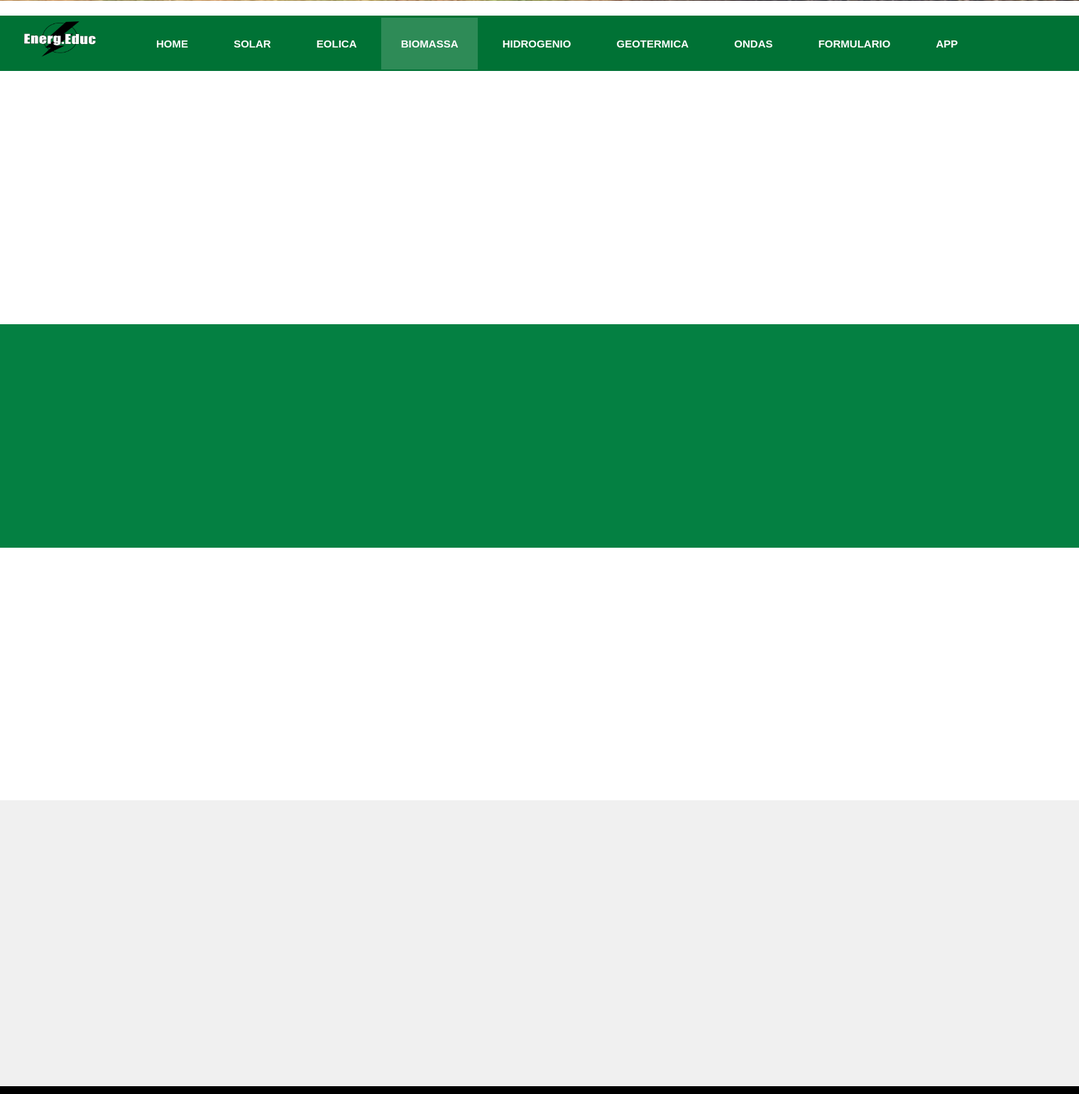
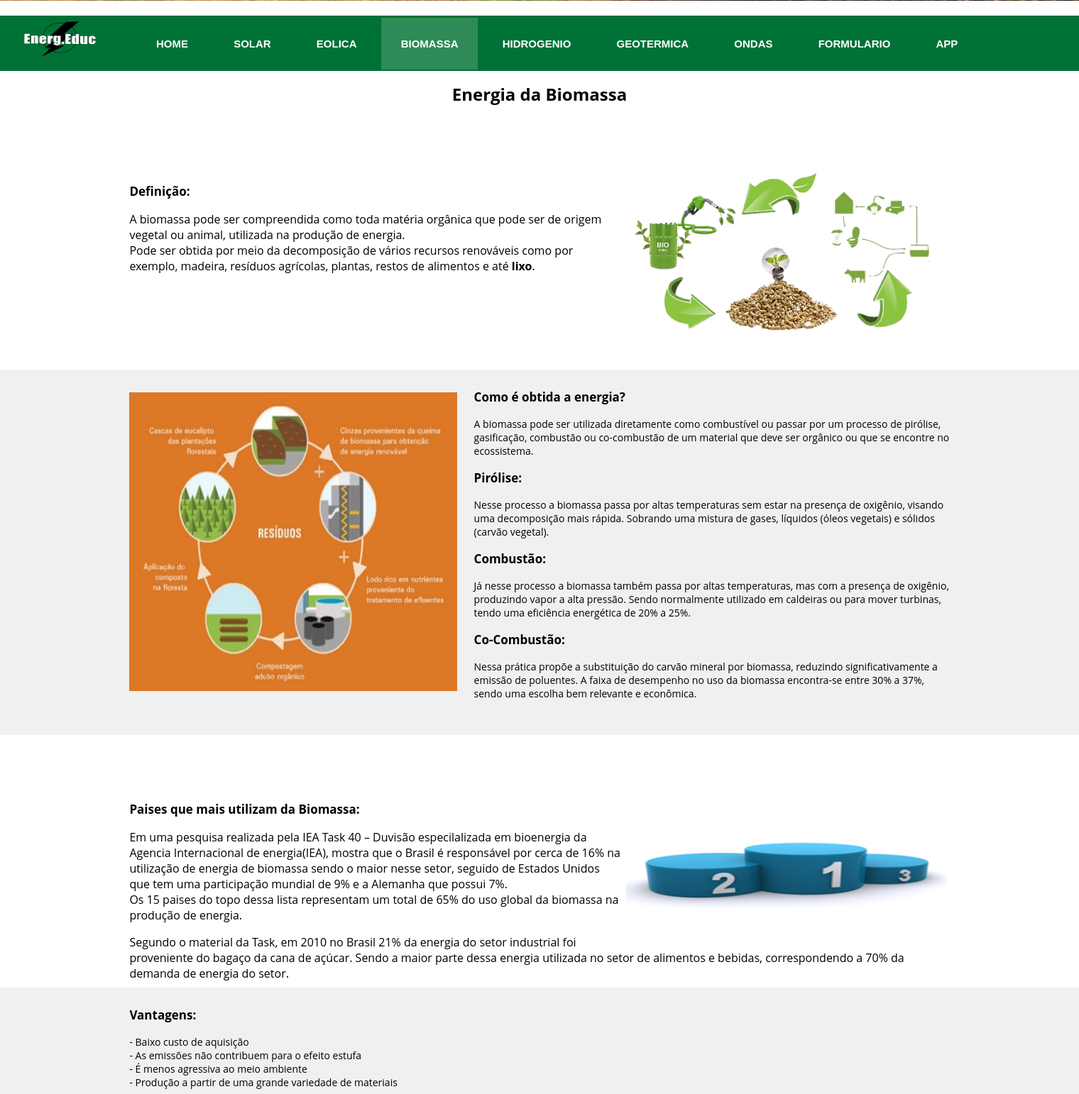
Before and after one commit to HugoVec/EnergiaR, a PHP site: page /Biomassa.html in a window 1520 px wide. Shown: the part 249-1791 px from the top of the page at 71% size. Run offline with PHP 8.4, Linux system fonts and the light colour scheme.

Commit message:
Biomassa feito
partiu php agora

```diff
--- a/SiteEnergiaR/WebContent/Biomassa.html
+++ b/SiteEnergiaR/WebContent/Biomassa.html
@@ -4,7 +4,7 @@
 		<title>Pagina Biomassa</title>
 
 		<link rel="stylesheet" href="CSS/MenuHF.css">
-		<link rel="stylesheet" href="CSS/EolicaHF.css">
+		<link rel="stylesheet" href="CSS/Paginas.css">
 
 	</head>
 
@@ -51,7 +51,6 @@
 
 		</div>
 
-
 	<div class="logo">
 		<img src="Imagem/Energy_logo.png">
 		<ul>
@@ -68,25 +67,91 @@
 	</div>
 
 
+		<h1><center>Energia da Biomassa</center></h1>
 
 		<div  class="trocaCor">
+			<img id="Geotermica_1" src="Imagem\biomassa.png" alt="Energia da Biomassa">
+
+			<p class="b1"><b>Definição:</b></p>
+
+			A biomassa pode ser compreendida como toda matéria orgânica que pode ser de origem vegetal ou animal, utilizada na produção de energia.</br>
+			Pode ser obtida por meio da decomposição de vários recursos renováveis como por exemplo, madeira, resíduos agrícolas, plantas, restos de alimentos e até <b>lixo</b>.
+		</div>
+
+		<div class="div2Biomassa">
+			<img id="Eolica1" src="Imagem\bio_2.jpg" alt="Biomassa">
+			<p class="b1"><b>Como é obtida a energia?</b></p>
+
+			<p class="a1">
+				A biomassa pode ser utilizada diretamente como combustível ou passar por um processo de pirólise,	gasificação, combustão ou co-combustão de um material que deve ser orgânico ou que se encontre no ecossistema.
+			</p>
+
+			<p class="b1"><b>Pirólise:</b></p>
+
+			<p class="a1">
+				Nesse processo a biomassa passa por altas temperaturas sem estar na presença de oxigênio, visando uma decomposição mais rápida.
+				Sobrando uma mistura de gases, líquidos (óleos vegetais) e sólidos (carvão vegetal).
+			</p>
+
+			<p class="b1"><b>Combustão:</b></p>
+
+			<p class="a1">
+				Já nesse processo a biomassa também passa por altas temperaturas, mas com a presença de oxigênio, produzindo vapor a alta pressão.
+				Sendo normalmente utilizado em caldeiras ou para mover turbinas, tendo uma eficiência energética de 20% a 25%.
+			</p>
+
+			<p class="b1"><b>Co-Combustão:</b></p>
+
+			<p class="a1">
+				Nessa prática propõe a substituição do carvão mineral por biomassa, reduzindo significativamente a emissão de poluentes.
+				A faixa de desempenho no uso da biomassa encontra-se entre 30% a 37%, sendo uma escolha bem relevante e econômica.
+			</p>
 
 		</div>
 
+		<div  class="trocaCor">
+			<img id="Geotermica_1" src="Imagem\ranking_bio.jpg" alt="Energia da Biomassa">
 
-	<div class="trocaCor2">
+			<p class="b1"><b>Paises que mais utilizam da Biomassa:</b></p>
+
+			<p>
+			Em uma pesquisa realizada pela IEA Task 40 – Duvisão especilalizada em bioenergia da Agencia Internacional de energia(IEA), mostra que o Brasil é
+			responsável por cerca de 16% na utilização de energia de biomassa sendo o maior nesse setor, seguido de Estados Unidos que tem uma participação mundial de 9% e a
+			Alemanha que possui 7%. </br>
+			Os 15 paises do topo dessa lista representam um total de 65% do uso global da biomassa na produção de energia.
+			</p>
+
+			<p>
+				Segundo o material da Task, em 2010 no Brasil 21% da energia do setor industrial foi proveniente do bagaço da cana de açúcar.
+				Sendo a maior parte dessa energia utilizada no setor de alimentos e bebidas, correspondendo a 70% da demanda de energia do setor.
+			</p>
 
 		</div>
 
-	<div class="trocaCor">
+		<div class="div2Biomassa">
+			<p class="b1"><b>Vantagens:</b></p>
+
+			<p class="a1">
+				- Baixo custo de aquisição<br>
+				- As emissões não contribuem para o efeito estufa<br>
+				- É menos agressiva ao meio ambiente<br>
+				- Produção a partir de uma grande variedade de materiais<br>
+			</p>
+
+			<p class="b1"><b>Desvantagens:</b></p>
+
+			<p class="a1">
+
+			- Elevado custo financeiro de equipamentos</br>
+			- A queima da biomassa é relacionada com doenças respiratórias<br>
+			- Biocombustíveis líquidos podem emitir enxofre e contribuir para a chuva acida <br>
+			- Dificuldade de armazenamento na biomassa sólida<br>
+			- Pode resultar em impactos ambientais em florestas<br>
+
+			</p>
+		</div>
 
 
-
-	</div>
-
-	<div class="trocaCor3">
-
-	</div>
 
 	<footer>
 	</footer>
--- a/SiteEnergiaR/WebContent/CSS/Paginas.css
+++ b/SiteEnergiaR/WebContent/CSS/Paginas.css
@@ -94,6 +94,36 @@
 
 
 /* ----------------------------------------------------------------CSS BIOMASSA---------------------------------------------------------------- */
+
+.div2Biomassa {
+  padding: 10px;
+  height:495px;
+  background-color: #f0f0f0;;
+  margin-bottom: 15px;
+  text-align: right;
+  padding-left: 12%;
+  padding-right: 12%;
+}
+
+
+#biomassa_4 {
+  padding-top: 6px;
+  float: left;
+  width:20%;
+  height:30%;
+  padding-right:2%;
+}
+
+#biomassa_5 {
+  padding-top: 10px;
+  padding-left: 26px;
+  float: left;
+  width:16%;
+  height:25%;
+  padding-right:2%;
+  }
+
+
 
 /* ----------------------------------------------------------------CSS EOLICA----------------------------------------------------------------*/
 
```
Also changed, not shown: SiteEnergiaR/WebContent/Imagem/ranking_bio.jpg (added). Lines whose indentation alone changed are shown as unchanged.
